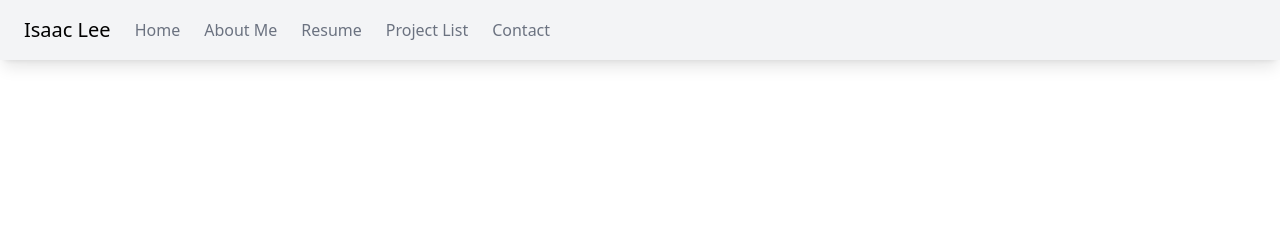
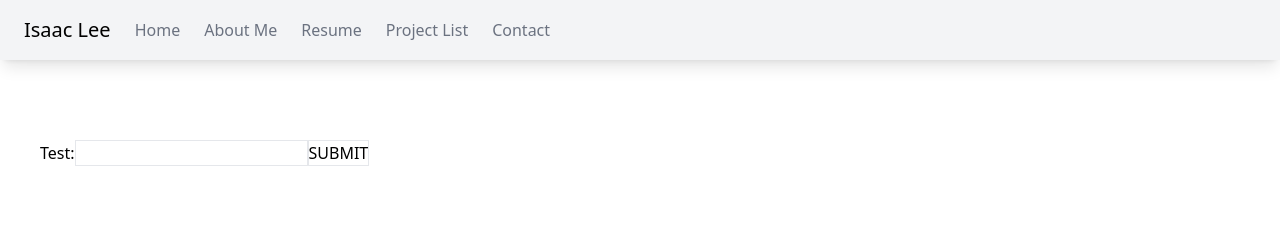
Before and after one commit to isaaclee12/ScheduleMaker, a React (Create React App) app in the folder app/client/: page / in a window 1280 px wide. Shown: the top 230 px of the page. Built offline with nearby package versions, Linux system fonts and the light colour scheme; no server answers; the HTML template or start-up script is replaced by a standard one.

Commit message:
Just figured out how buttons work in Typescript-React. Wow.

```diff
--- /dev/null
+++ b/app/client/src/AddSchedule.tsx
@@ -0,0 +1,36 @@
+import React, {useState, useEffect} from 'react';
+
+import SubmitButton from './SubmitButton';
+
+function AddSchedule() {
+
+    const [id, setId] = useState(0)
+    const [day_of_week, setDayOfWeek] = useState("")
+    const [date, setDate] = useState("")
+    const [name, setName] = useState("")
+    const [position, setPosition] = useState("")
+    const [location, setLocation] = useState("")
+    const [start_time, setStartTime] = useState("")
+    const [end_time, setEndTime] = useState("")
+    const [total_hours, setTotal_hours] = useState(0)
+    const [sendingDataBool, setSendingDataBool] = useState(false)
+
+    useEffect(() => {
+
+    }, [sendingDataBool])
+
+    return(
+        <div className="mt-20 ml-10">
+            <form>
+                <label>
+                    Test:
+                    <input type="text" className="border"/>
+                </label>
+                {/* <input type="submit" value="Submit" className="border"/> */}
+                <SubmitButton/>
+            </form>
+        </div>
+    )
+}
+
+export default AddSchedule;
--- a/app/client/src/App.tsx
+++ b/app/client/src/App.tsx
@@ -1,12 +1,14 @@
 // import internal from 'stream';
+import NavBar from './NavBar';
 import Schedule from './Schedule';
-import NavBar from './NavBar';
+import AddSchedule from './AddSchedule';
 
 function App() {
 
   return (
     <div className="App">
       <NavBar/>
+      <AddSchedule/>
       <Schedule/>
     </div>
   );
--- /dev/null
+++ b/app/client/src/SubmitButton.tsx
@@ -0,0 +1,14 @@
+import React, {useState, useEffect} from 'react';
+
+/*  react.fc identifies this as an "onClick" function component
+*   but where the ? makes onClick an optional param
+*   React.MouseEvent... is an identifier for "onClick"
+*   ({onClick}) says "when onClick happens, execute the code inside the function"
+*/
+const SubmitButton: React.FC<{onClick?: React.MouseEventHandler<HTMLElement>}> = ({onClick}) => {
+    return (
+        <button type="submit" onClick={onClick} className="border">SUBMIT</button>
+    );
+};
+
+export default SubmitButton;
```
Also changed, not shown: 2 other files (tests, documents, lock files or other folders).
